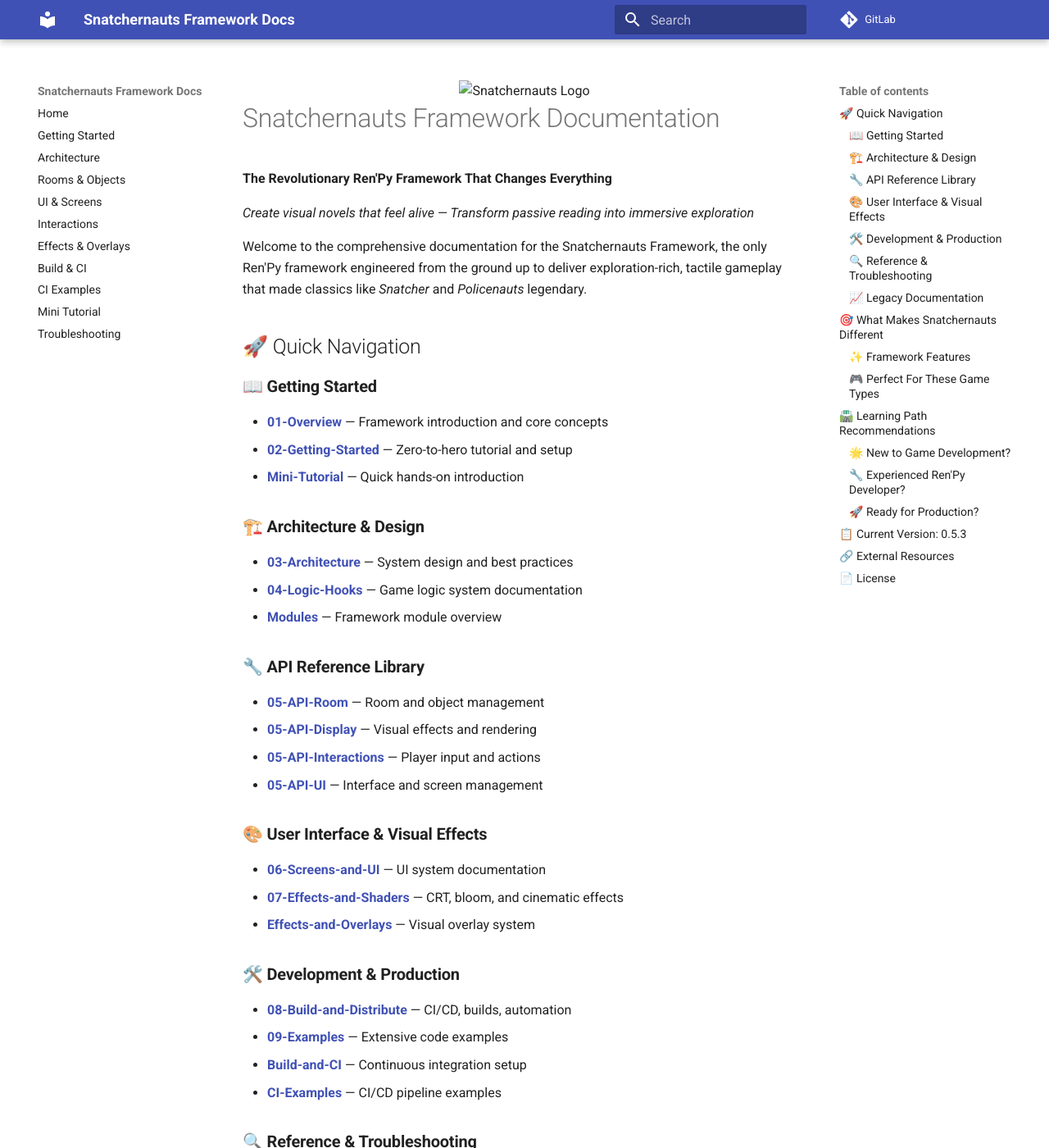
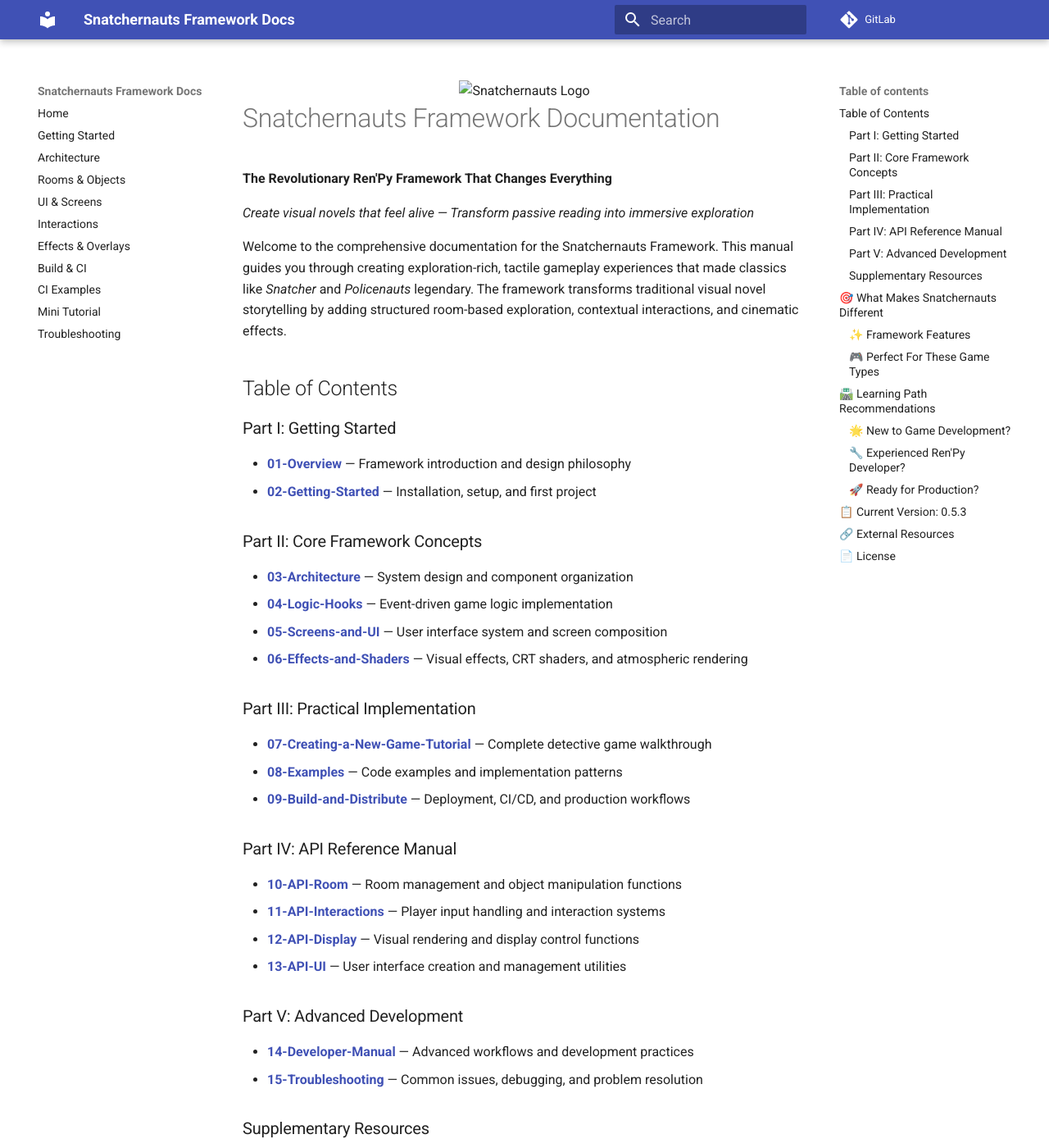
Before and after one commit to Aditya11232987/snatchernauts_framework, an MkDocs documentation site: the page built from Wiki/README.md, in a window 1280 px wide and 1400 px high. Shown: the whole window at 82% size. Built offline with MkDocs 1.6.1 and Material for MkDocs 9.7.7, drawn with Linux system fonts in a browser that asks for light colours; comment, search, counter and statistics services are not loaded; some of the changed text lies outside the part shown.

Commit message:
Update Wiki README and Home with proper manual-style organization
- Rewrite documentation index with professional manual structure
- Organize content into 5 logical parts: Getting Started, Core Concepts, Implementation, API Reference, Advanced Development
- Move Architecture and Logic Hooks to Part II (Core Concepts) instead of Getting Started
- Add comprehensive Table of Contents covering all 15 documentation files
- Include proper part descriptions and function explanations
- Update learning paths to reflect new organization
- Copy updated content to both README.md and Home.md for consistency

```diff
--- a/Wiki/Home.md
+++ b/Wiki/Home.md
@@ -8,51 +8,37 @@
 
 _Create visual novels that feel alive — Transform passive reading into immersive exploration_
 
-Welcome to the comprehensive documentation for the Snatchernauts Framework, the only Ren'Py framework engineered from the ground up to deliver exploration-rich, tactile gameplay that made classics like _Snatcher_ and _Policenauts_ legendary.
+Welcome to the comprehensive documentation for the Snatchernauts Framework. This manual guides you through creating exploration-rich, tactile gameplay experiences that made classics like _Snatcher_ and _Policenauts_ legendary. The framework transforms traditional visual novel storytelling by adding structured room-based exploration, contextual interactions, and cinematic effects.
 
-## 🚀 Quick Navigation
+## Table of Contents
 
-### 📖 **Getting Started**
-- **[01-Overview](01-Overview.md)** — Framework introduction and core concepts
-- **[02-Getting-Started](02-Getting-Started.md)** — Zero-to-hero tutorial and setup
-- **[Mini-Tutorial](Mini-Tutorial.md)** — Quick hands-on introduction
+### Part I: Getting Started
+- **[01-Overview](01-Overview.md)** — Framework introduction and design philosophy
+- **[02-Getting-Started](02-Getting-Started.md)** — Installation, setup, and first project
 
-### 🏗️ **Architecture & Design**
-- **[03-Architecture](03-Architecture.md)** — System design and best practices
-- **[04-Logic-Hooks](04-Logic-Hooks.md)** — Game logic system documentation
-- **[Modules](Modules.md)** — Framework module overview
+### Part II: Core Framework Concepts
+- **[03-Architecture](03-Architecture.md)** — System design and component organization
+- **[04-Logic-Hooks](04-Logic-Hooks.md)** — Event-driven game logic implementation
+- **[05-Screens-and-UI](05-Screens-and-UI.md)** — User interface system and screen composition
+- **[06-Effects-and-Shaders](06-Effects-and-Shaders.md)** — Visual effects, CRT shaders, and atmospheric rendering
 
-### 🔧 **API Reference Library**
-- **[05-API-Room](05-API-Room.md)** — Room and object management
-- **[05-API-Display](05-API-Display.md)** — Visual effects and rendering
-- **[05-API-Interactions](05-API-Interactions.md)** — Player input and actions
-- **[05-API-UI](05-API-UI.md)** — Interface and screen management
+### Part III: Practical Implementation
+- **[07-Creating-a-New-Game-Tutorial](07-Creating-a-New-Game-Tutorial.md)** — Complete detective game walkthrough
+- **[08-Examples](08-Examples.md)** — Code examples and implementation patterns
+- **[09-Build-and-Distribute](09-Build-and-Distribute.md)** — Deployment, CI/CD, and production workflows
 
-### 🎨 **User Interface & Visual Effects**
-- **[06-Screens-and-UI](06-Screens-and-UI.md)** — UI system documentation
-- **[07-Effects-and-Shaders](07-Effects-and-Shaders.md)** — CRT, bloom, and cinematic effects
-- **[Effects-and-Overlays](Effects-and-Overlays.md)** — Visual overlay system
+### Part IV: API Reference Manual
+- **[10-API-Room](10-API-Room.md)** — Room management and object manipulation functions
+- **[11-API-Interactions](11-API-Interactions.md)** — Player input handling and interaction systems
+- **[12-API-Display](12-API-Display.md)** — Visual rendering and display control functions
+- **[13-API-UI](13-API-UI.md)** — User interface creation and management utilities
 
-### 🛠️ **Development & Production**
-- **[08-Build-and-Distribute](08-Build-and-Distribute.md)** — CI/CD, builds, automation
-- **[09-Examples](09-Examples.md)** — Extensive code examples
-- **[Build-and-CI](Build-and-CI.md)** — Continuous integration setup
-- **[CI-Examples](CI-Examples.md)** — CI/CD pipeline examples
+### Part V: Advanced Development
+- **[14-Developer-Manual](14-Developer-Manual.md)** — Advanced workflows and development practices
+- **[15-Troubleshooting](15-Troubleshooting.md)** — Common issues, debugging, and problem resolution
 
-### 🔍 **Reference & Troubleshooting**
-- **[10-Troubleshooting](10-Troubleshooting.md)** — Common issues and solutions
-- **[DeveloperManual](DeveloperManual.md)** — Complete developer reference
-- **[screenshots/](screenshots/)** — Framework screenshots and examples
-
-### 📈 **Legacy Documentation**
-- **[Architecture](Architecture.md)** — Legacy architecture notes
-- **[Getting-Started](Getting-Started.md)** — Legacy getting started guide
-- **[Rooms-and-Objects](Rooms-and-Objects.md)** — Legacy room system docs
-- **[GameLogic](GameLogic.md)** — Legacy game logic documentation
-- **[Interactions](Interactions.md)** — Legacy interaction system
-- **[UI-and-Screens](UI-and-Screens.md)** — Legacy UI documentation
-- **[QuickStart](QuickStart.md)** — Legacy quick start guide
-- **[Troubleshooting](Troubleshooting.md)** — Legacy troubleshooting
+### Supplementary Resources
+- **[screenshots/](screenshots/)** — Framework screenshots and visual examples
 
 ---
 
@@ -78,20 +64,19 @@
 ### 🌟 **New to Game Development?**
 1. **[01-Overview](01-Overview.md)** — Understand what makes Snatchernauts special
 2. **[02-Getting-Started](02-Getting-Started.md)** — Set up your development environment
-3. **[Mini-Tutorial](Mini-Tutorial.md)** — Build your first interactive scene
-4. **[09-Examples](09-Examples.md)** — Study practical code examples
+3. **[07-Creating-a-New-Game-Tutorial](07-Creating-a-New-Game-Tutorial.md)** — Build a complete detective game
+4. **[08-Examples](08-Examples.md)** — Study practical code examples
 
 ### 🔧 **Experienced Ren'Py Developer?**
 1. **[03-Architecture](03-Architecture.md)** — Understand the framework's design philosophy
 2. **[04-Logic-Hooks](04-Logic-Hooks.md)** — Learn the event-driven game logic system
-3. **[05-API-* series](05-API-Room.md)** — Master the comprehensive API library
-4. **[07-Effects-and-Shaders](07-Effects-and-Shaders.md)** — Implement professional visual effects
+3. **[10-API-Room](10-API-Room.md)** — Master the comprehensive API library
+4. **[06-Effects-and-Shaders](06-Effects-and-Shaders.md)** — Implement professional visual effects
 
 ### 🚀 **Ready for Production?**
-1. **[08-Build-and-Distribute](08-Build-and-Distribute.md)** — Set up automated build pipelines
-2. **[Build-and-CI](Build-and-CI.md)** — Configure continuous integration
-3. **[DeveloperManual](DeveloperManual.md)** — Advanced development workflows
-4. **[10-Troubleshooting](10-Troubleshooting.md)** — Debug common production issues
+1. **[09-Build-and-Distribute](09-Build-and-Distribute.md)** — Set up automated build pipelines
+2. **[14-Developer-Manual](14-Developer-Manual.md)** — Advanced development workflows
+3. **[15-Troubleshooting](15-Troubleshooting.md)** — Debug common production issues
 
 ---
 
@@ -99,15 +84,15 @@
 
 The framework is under active development with regular updates. Key recent improvements:
 
+- **Complete Documentation Reorganization** — Logical numbering system (01-15) with proper flow
+- **New Comprehensive Game Tutorial** — Step-by-step detective game creation guide
 - **Enhanced Automation System** — Intelligent README and wiki synchronization
 - **Universal Wiki Sync** — Deploy documentation to both GitLab and GitHub
 - **Improved Visual Effects** — Unity/Godot quality shader system
 - **Production Tooling** — Complete CI/CD pipeline automation
-- **Comprehensive Documentation** — 400+ pages of guides and examples
 
-For detailed release notes, see:
-- **[Release-0.5.1](Release-0.5.1.md)** — Previous major release notes
-- **[CHANGELOG.md](../CHANGELOG.md)** — Complete version history (main repository)
+For detailed release notes, see the main repository:
+- **[CHANGELOG.md](../CHANGELOG.md)** — Complete version history and release notes
 
 ---
 
--- a/Wiki/README.md
+++ b/Wiki/README.md
@@ -8,51 +8,37 @@
 
 _Create visual novels that feel alive — Transform passive reading into immersive exploration_
 
-Welcome to the comprehensive documentation for the Snatchernauts Framework, the only Ren'Py framework engineered from the ground up to deliver exploration-rich, tactile gameplay that made classics like _Snatcher_ and _Policenauts_ legendary.
+Welcome to the comprehensive documentation for the Snatchernauts Framework. This manual guides you through creating exploration-rich, tactile gameplay experiences that made classics like _Snatcher_ and _Policenauts_ legendary. The framework transforms traditional visual novel storytelling by adding structured room-based exploration, contextual interactions, and cinematic effects.
 
-## 🚀 Quick Navigation
+## Table of Contents
 
-### 📖 **Getting Started**
-- **[01-Overview](01-Overview.md)** — Framework introduction and core concepts
-- **[02-Getting-Started](02-Getting-Started.md)** — Zero-to-hero tutorial and setup
-- **[Mini-Tutorial](Mini-Tutorial.md)** — Quick hands-on introduction
+### Part I: Getting Started
+- **[01-Overview](01-Overview.md)** — Framework introduction and design philosophy
+- **[02-Getting-Started](02-Getting-Started.md)** — Installation, setup, and first project
 
-### 🏗️ **Architecture & Design**
-- **[03-Architecture](03-Architecture.md)** — System design and best practices
-- **[04-Logic-Hooks](04-Logic-Hooks.md)** — Game logic system documentation
-- **[Modules](Modules.md)** — Framework module overview
+### Part II: Core Framework Concepts
+- **[03-Architecture](03-Architecture.md)** — System design and component organization
+- **[04-Logic-Hooks](04-Logic-Hooks.md)** — Event-driven game logic implementation
+- **[05-Screens-and-UI](05-Screens-and-UI.md)** — User interface system and screen composition
+- **[06-Effects-and-Shaders](06-Effects-and-Shaders.md)** — Visual effects, CRT shaders, and atmospheric rendering
 
-### 🔧 **API Reference Library**
-- **[05-API-Room](05-API-Room.md)** — Room and object management
-- **[05-API-Display](05-API-Display.md)** — Visual effects and rendering
-- **[05-API-Interactions](05-API-Interactions.md)** — Player input and actions
-- **[05-API-UI](05-API-UI.md)** — Interface and screen management
+### Part III: Practical Implementation
+- **[07-Creating-a-New-Game-Tutorial](07-Creating-a-New-Game-Tutorial.md)** — Complete detective game walkthrough
+- **[08-Examples](08-Examples.md)** — Code examples and implementation patterns
+- **[09-Build-and-Distribute](09-Build-and-Distribute.md)** — Deployment, CI/CD, and production workflows
 
-### 🎨 **User Interface & Visual Effects**
-- **[06-Screens-and-UI](06-Screens-and-UI.md)** — UI system documentation
-- **[07-Effects-and-Shaders](07-Effects-and-Shaders.md)** — CRT, bloom, and cinematic effects
-- **[Effects-and-Overlays](Effects-and-Overlays.md)** — Visual overlay system
+### Part IV: API Reference Manual
+- **[10-API-Room](10-API-Room.md)** — Room management and object manipulation functions
+- **[11-API-Interactions](11-API-Interactions.md)** — Player input handling and interaction systems
+- **[12-API-Display](12-API-Display.md)** — Visual rendering and display control functions
+- **[13-API-UI](13-API-UI.md)** — User interface creation and management utilities
 
-### 🛠️ **Development & Production**
-- **[08-Build-and-Distribute](08-Build-and-Distribute.md)** — CI/CD, builds, automation
-- **[09-Examples](09-Examples.md)** — Extensive code examples
-- **[Build-and-CI](Build-and-CI.md)** — Continuous integration setup
-- **[CI-Examples](CI-Examples.md)** — CI/CD pipeline examples
+### Part V: Advanced Development
+- **[14-Developer-Manual](14-Developer-Manual.md)** — Advanced workflows and development practices
+- **[15-Troubleshooting](15-Troubleshooting.md)** — Common issues, debugging, and problem resolution
 
-### 🔍 **Reference & Troubleshooting**
-- **[10-Troubleshooting](10-Troubleshooting.md)** — Common issues and solutions
-- **[DeveloperManual](DeveloperManual.md)** — Complete developer reference
-- **[screenshots/](screenshots/)** — Framework screenshots and examples
-
-### 📈 **Legacy Documentation**
-- **[Architecture](Architecture.md)** — Legacy architecture notes
-- **[Getting-Started](Getting-Started.md)** — Legacy getting started guide
-- **[Rooms-and-Objects](Rooms-and-Objects.md)** — Legacy room system docs
-- **[GameLogic](GameLogic.md)** — Legacy game logic documentation
-- **[Interactions](Interactions.md)** — Legacy interaction system
-- **[UI-and-Screens](UI-and-Screens.md)** — Legacy UI documentation
-- **[QuickStart](QuickStart.md)** — Legacy quick start guide
-- **[Troubleshooting](Troubleshooting.md)** — Legacy troubleshooting
+### Supplementary Resources
+- **[screenshots/](screenshots/)** — Framework screenshots and visual examples
 
 ---
 
@@ -78,20 +64,19 @@
 ### 🌟 **New to Game Development?**
 1. **[01-Overview](01-Overview.md)** — Understand what makes Snatchernauts special
 2. **[02-Getting-Started](02-Getting-Started.md)** — Set up your development environment
-3. **[Mini-Tutorial](Mini-Tutorial.md)** — Build your first interactive scene
-4. **[09-Examples](09-Examples.md)** — Study practical code examples
+3. **[07-Creating-a-New-Game-Tutorial](07-Creating-a-New-Game-Tutorial.md)** — Build a complete detective game
+4. **[08-Examples](08-Examples.md)** — Study practical code examples
 
 ### 🔧 **Experienced Ren'Py Developer?**
 1. **[03-Architecture](03-Architecture.md)** — Understand the framework's design philosophy
 2. **[04-Logic-Hooks](04-Logic-Hooks.md)** — Learn the event-driven game logic system
-3. **[05-API-* series](05-API-Room.md)** — Master the comprehensive API library
-4. **[07-Effects-and-Shaders](07-Effects-and-Shaders.md)** — Implement professional visual effects
+3. **[10-API-Room](10-API-Room.md)** — Master the comprehensive API library
+4. **[06-Effects-and-Shaders](06-Effects-and-Shaders.md)** — Implement professional visual effects
 
 ### 🚀 **Ready for Production?**
-1. **[08-Build-and-Distribute](08-Build-and-Distribute.md)** — Set up automated build pipelines
-2. **[Build-and-CI](Build-and-CI.md)** — Configure continuous integration
-3. **[DeveloperManual](DeveloperManual.md)** — Advanced development workflows
-4. **[10-Troubleshooting](10-Troubleshooting.md)** — Debug common production issues
+1. **[09-Build-and-Distribute](09-Build-and-Distribute.md)** — Set up automated build pipelines
+2. **[14-Developer-Manual](14-Developer-Manual.md)** — Advanced development workflows
+3. **[15-Troubleshooting](15-Troubleshooting.md)** — Debug common production issues
 
 ---
 
@@ -99,15 +84,15 @@
 
 The framework is under active development with regular updates. Key recent improvements:
 
+- **Complete Documentation Reorganization** — Logical numbering system (01-15) with proper flow
+- **New Comprehensive Game Tutorial** — Step-by-step detective game creation guide
 - **Enhanced Automation System** — Intelligent README and wiki synchronization
 - **Universal Wiki Sync** — Deploy documentation to both GitLab and GitHub
 - **Improved Visual Effects** — Unity/Godot quality shader system
 - **Production Tooling** — Complete CI/CD pipeline automation
-- **Comprehensive Documentation** — 400+ pages of guides and examples
 
-For detailed release notes, see:
-- **[Release-0.5.1](Release-0.5.1.md)** — Previous major release notes
-- **[CHANGELOG.md](../CHANGELOG.md)** — Complete version history (main repository)
+For detailed release notes, see the main repository:
+- **[CHANGELOG.md](../CHANGELOG.md)** — Complete version history and release notes
 
 ---
 
```
